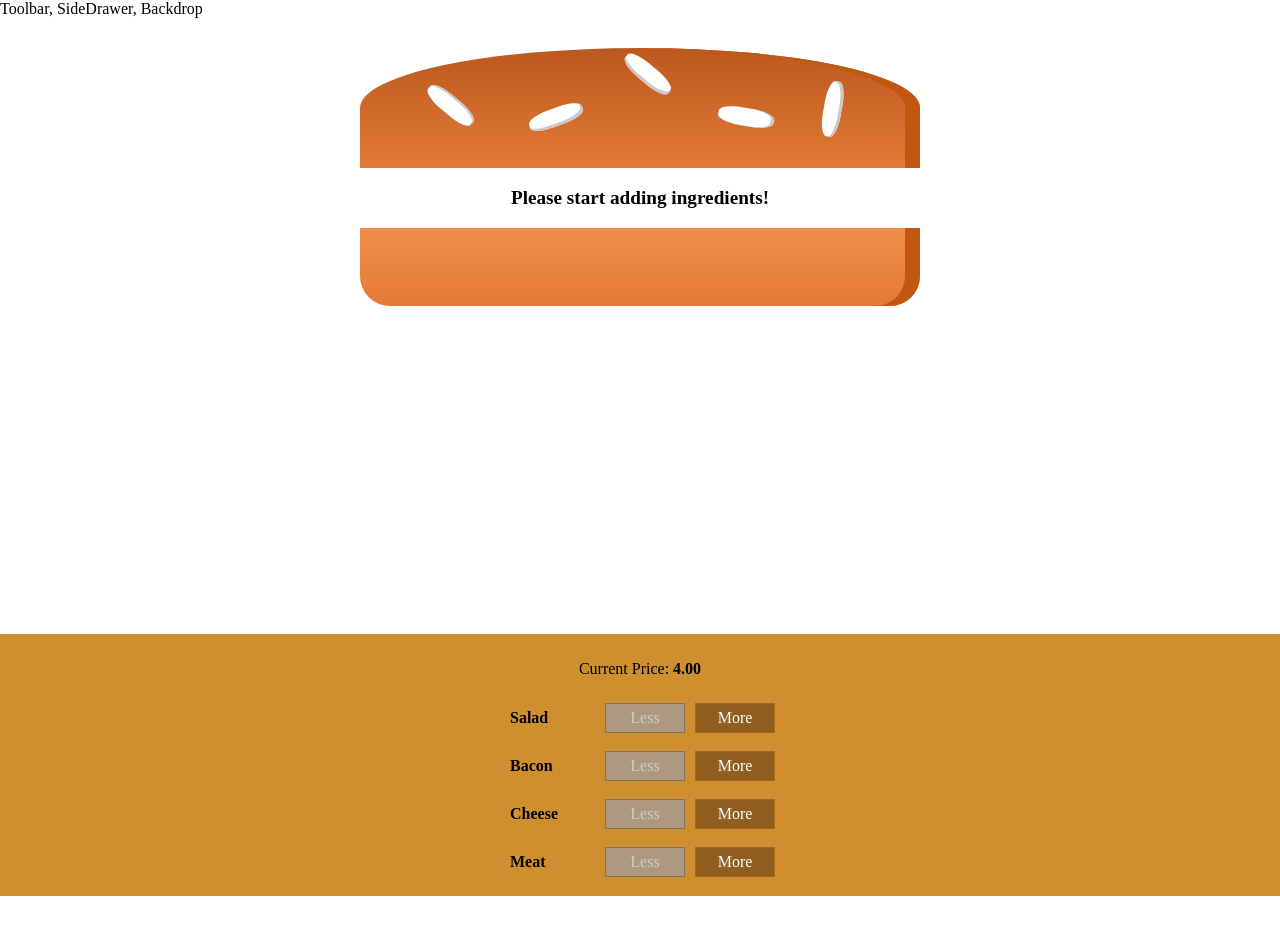
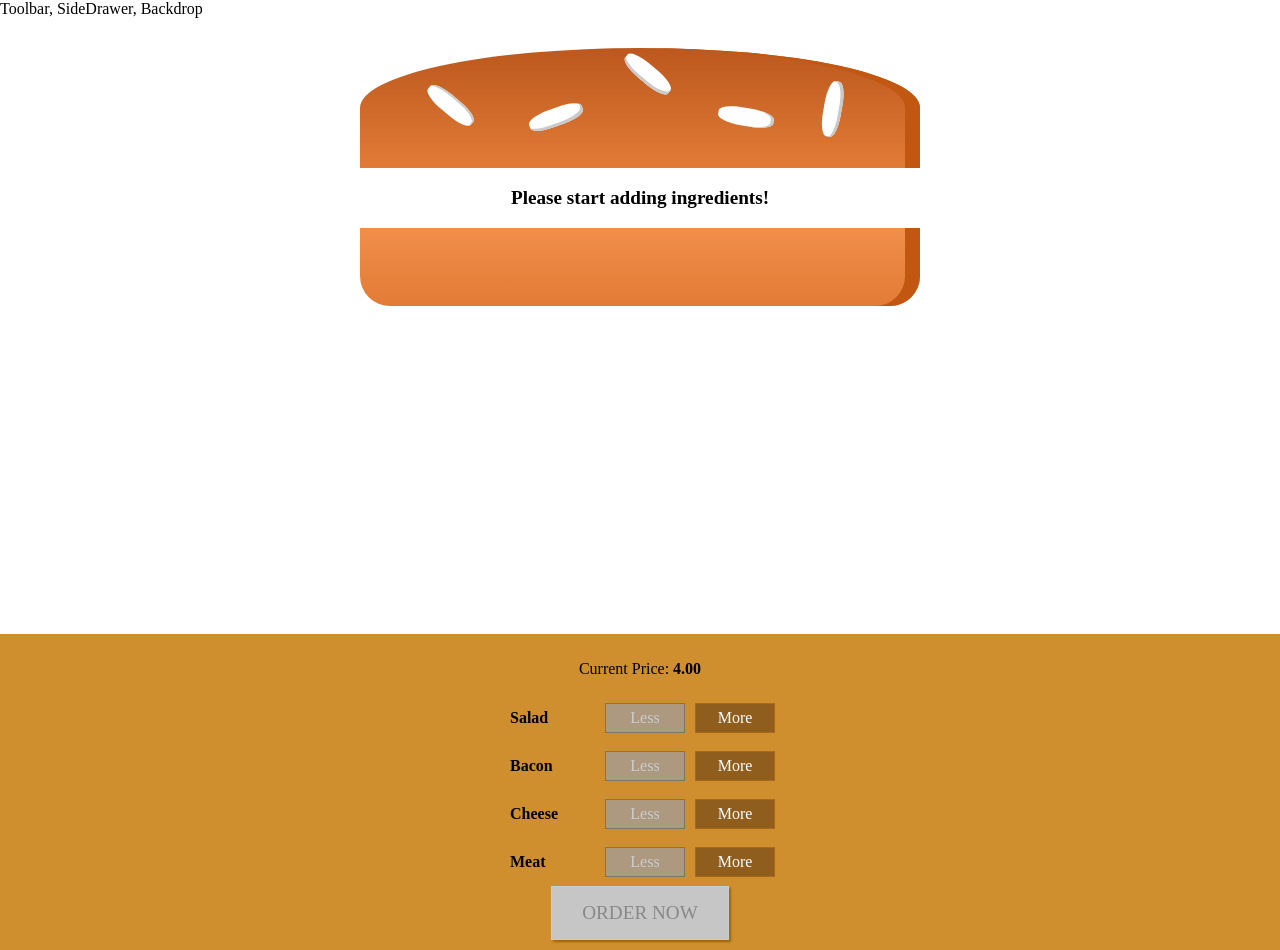
Before and after one commit to itsaiub/react-burgerbuilder, a React (Create React App) app: page / in a window 1280 px wide. Before the commit the page ends 896 px from the top, so only its background shows below. Built offline with nearby package versions, Linux system fonts and the light colour scheme.

Commit message:
adding order button

```diff
--- a/src/components/Burger/BuildControls/BuildControls.css
+++ b/src/components/Burger/BuildControls/BuildControls.css
@@ -8,3 +8,42 @@
   margin: auto;
   padding: 10px 0;
 }
+
+.OrderButton {
+  background-color: #dad735;
+  outline: none;
+  cursor: pointer;
+  border: 1px solid #966989;
+  font-family: inherit;
+  font-size: 1.2em;
+  padding: 15px 30px;
+  box-shadow: 2px 2px 2px #966909;
+}
+
+.OrderButton:hover, .OrderButton:active {
+  background-color: #a0db41;
+  border: 1px solid #966909;
+  color: #966909;
+}
+.OrderButton:disabled {
+  background-color: #c7c6c6;
+  cursor: not-allowed;
+  border: 1px solid #ccc;
+  color: #888888;
+}
+
+.OrderButton:not(:disabled) {
+  animation: enable 0.3s linear;
+}
+
+@keyframes enable {
+  0% {
+    transform: scale(1);
+  }
+  60% {
+    transform: scale(1.1);
+  }
+  100% {
+    transform: scale(1);
+  }
+}
--- a/src/components/Burger/BuildControls/BuildControls.js
+++ b/src/components/Burger/BuildControls/BuildControls.js
@@ -9,10 +9,18 @@ const controls = [
   { label: "Meat", type: "meat" }
 ];
 
-const BuildControls = ({ ingredientAdded, ingredientRemoved, disabled, price }) => {
+const BuildControls = ({
+  ingredientAdded,
+  ingredientRemoved,
+  disabled,
+  purchasable,
+  price
+}) => {
   return (
     <div className="BuildControls">
-      <p>Current Price: <strong>{price.toFixed(2)}</strong></p>
+      <p>
+        Current Price: <strong>{price.toFixed(2)}</strong>
+      </p>
       {controls.map(ctrl => (
         <BuildControl
           key={ctrl.label}
@@ -22,6 +30,9 @@ const BuildControls = ({ ingredientAdded, ingredientRemoved, disabled, price })
           disabled={disabled[ctrl.type]}
         />
       ))}
+      <button disabled={!purchasable} className="OrderButton">
+        ORDER NOW
+      </button>
     </div>
   );
 };
--- a/src/components/Burger/Burger.js
+++ b/src/components/Burger/Burger.js
@@ -3,17 +3,18 @@ import BurgerIngredient from "./BurgerIngredient/BurgerIngredient";
 import "./Burger.css";
 
 const Burger = props => {
-  let transformedIngredients = Object.keys(props.ingredients).map(igKey => {
-    return [...Array(props.ingredients[igKey])].map((_, i) => {
-      return <BurgerIngredient key={igKey + i} type={igKey} />;
+  let transformedIngredients = Object.keys(props.ingredients)
+    .map(igKey => {
+      return [...Array(props.ingredients[igKey])].map((_, i) => {
+        return <BurgerIngredient key={igKey + i} type={igKey} />;
+      });
     })
-  }).reduce((arr, cur) => {
-    return arr.concat(cur)
-  }, []);
+    .reduce((arr, cur) => {
+      return arr.concat(cur);
+    }, []);
 
-  console.log(transformedIngredients);
-  if(transformedIngredients.length === 0) {
-    transformedIngredients = <p>Please start adding ingredients!</p>
+  if (transformedIngredients.length === 0) {
+    transformedIngredients = <p>Please start adding ingredients!</p>;
   }
 
   return (
--- a/src/containers/BurgerBuilder/BurgerBuilder.js
+++ b/src/containers/BurgerBuilder/BurgerBuilder.js
@@ -17,7 +17,20 @@ class BurgerBuilder extends Component {
       cheese: 0,
       meat: 0
     },
-    totalPrice: 4
+    totalPrice: 4,
+    purchasable: false
+  };
+
+  updatePurchaseState = ingredients => {
+    const sum = Object.keys(ingredients)
+      .map(igKey => {
+        return ingredients[igKey];
+      })
+      .reduce((sum, cur) => {
+        return sum + cur;
+      }, 0);
+
+    this.setState({ purchasable: sum > 0 });
   };
 
   addIngredientHandler = type => {
@@ -34,11 +47,12 @@ class BurgerBuilder extends Component {
       ingredients: updatedIngredients,
       totalPrice: newPrice
     });
+    this.updatePurchaseState(updatedIngredients);
   };
 
   removeIngredientHandler = type => {
     const oldCount = this.state.ingredients[type];
-    if(oldCount <= 0) {
+    if (oldCount <= 0) {
       return;
     }
     const updatedCount = oldCount - 1;
@@ -46,7 +60,7 @@ class BurgerBuilder extends Component {
     updatedIngredients[type] = updatedCount;
     const priceDeduction = INGREDIENTS_PRICE[type];
     const oldPrice = this.state.totalPrice;
-    if(oldPrice <= priceDeduction) {
+    if (oldPrice <= priceDeduction) {
       return;
     }
     const newPrice = oldPrice - priceDeduction;
@@ -54,13 +68,14 @@ class BurgerBuilder extends Component {
       ingredients: updatedIngredients,
       totalPrice: newPrice
     });
+    this.updatePurchaseState(updatedIngredients);
   };
 
   render() {
     const disabledInfo = {
       ...this.state.ingredients
     };
-    for(let key in disabledInfo) {
+    for (let key in disabledInfo) {
       disabledInfo[key] = disabledInfo[key] <= 0;
     }
 
@@ -71,6 +86,7 @@ class BurgerBuilder extends Component {
           ingredientAdded={this.addIngredientHandler}
           ingredientRemoved={this.removeIngredientHandler}
           disabled={disabledInfo}
+          purchasable={this.state.purchasable}
           price={this.state.totalPrice}
         />
       </React.Fragment>
```
